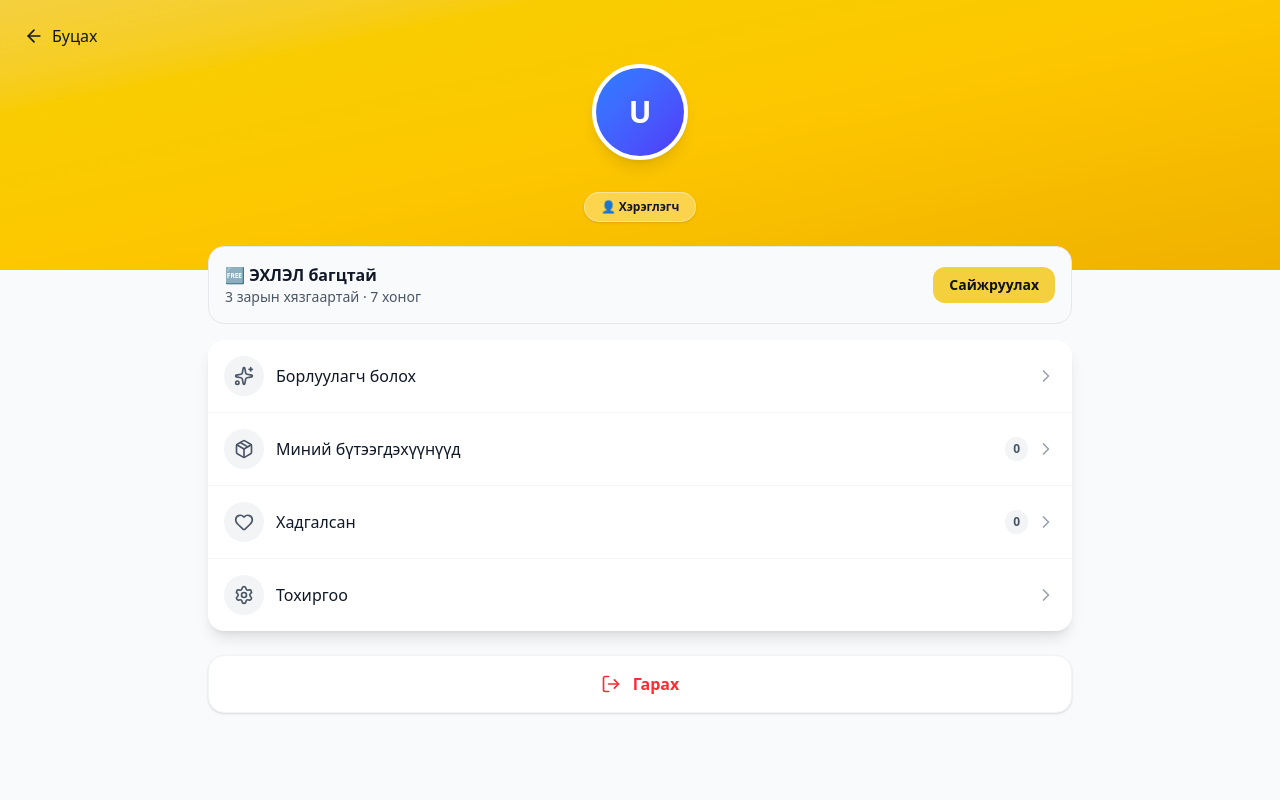
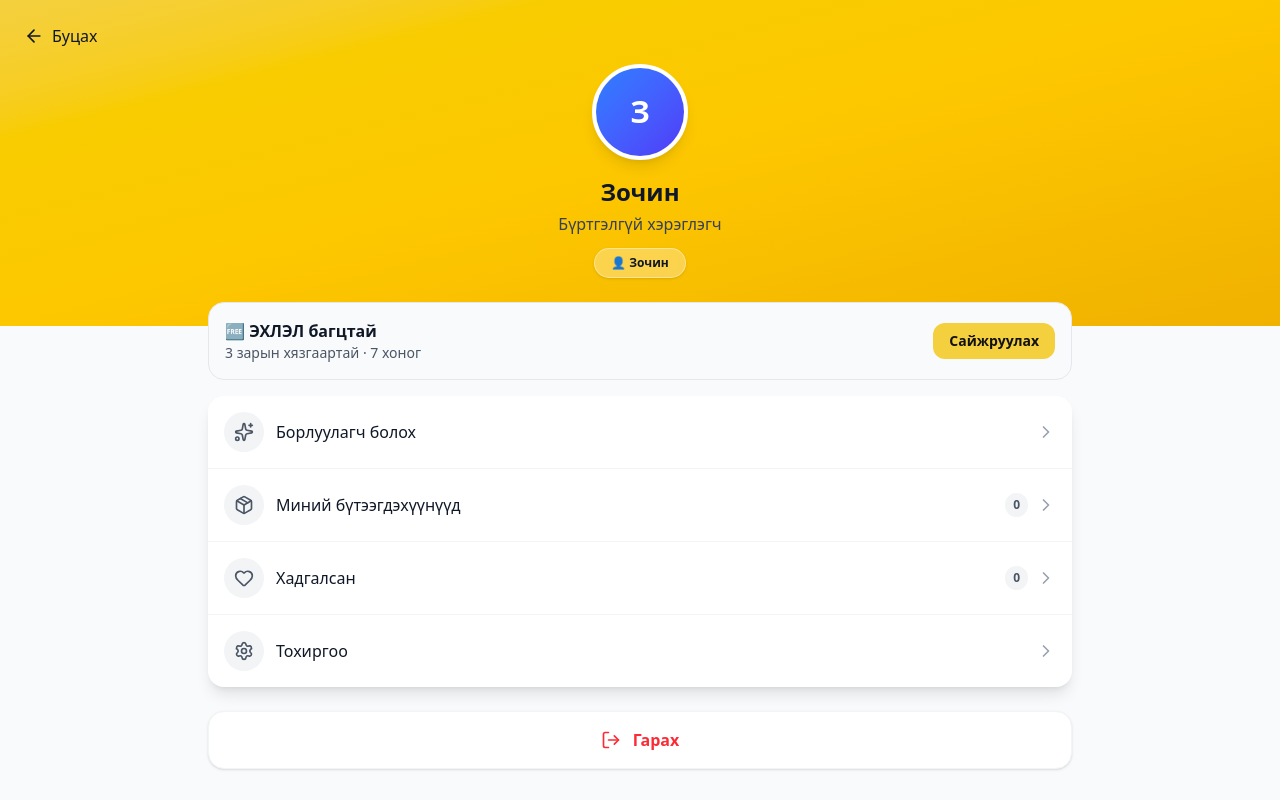
Before and after one commit to eerdenee/nutgiin-delguur, a Next.js app: page /dashboard in a window 1280 px wide. Shown: the top 800 px of the page. Built offline with nearby package versions, Linux system fonts and the light colour scheme; no server answers.

Commit message:
Update Dashboard UI: Improve guest vs logged-in user display

```diff
--- a/src/app/dashboard/page.tsx
+++ b/src/app/dashboard/page.tsx
@@ -222,24 +222,30 @@ export default function ProfilePage() {
                                     />
                                 ) : (
                                     <div className="w-full h-full flex items-center justify-center bg-gradient-to-br from-blue-500 to-indigo-600 text-white text-3xl font-bold">
-                                        {user.name[0]?.toUpperCase() || 'U'}
+                                        {user.name ? user.name[0]?.toUpperCase() : 'З'}
                                     </div>
                                 )}
                             </div>
                         </div>
 
                         {/* User Info */}
-                        <h1 className="text-2xl font-bold text-gray-900 mb-1">{user.name}</h1>
-                        <p className="text-gray-700 font-medium mb-3">{user.phone}</p>
+                        <h1 className="text-2xl font-bold text-gray-900 mb-1">
+                            {user.name || "Зочин"}
+                        </h1>
+                        <p className="text-gray-700 font-medium mb-3">
+                            {user.phone || "Бүртгэлгүй хэрэглэгч"}
+                        </p>
 
-                        {/* Simple Status Badge */}
+                        {/* Status Badge */}
                         {userRole === 'producer' ? (
                             <div className="flex items-center gap-2 px-4 py-1.5 rounded-full bg-green-500 text-white shadow-sm">
                                 <span className="text-xs font-bold">✅ Баталгаажсан үйлдвэрлэгч</span>
                             </div>
                         ) : (
                             <div className="flex items-center gap-2 px-4 py-1.5 rounded-full bg-white/30 backdrop-blur-sm text-gray-900 border border-white/40 shadow-sm">
-                                <span className="text-xs font-bold">👤 Хэрэглэгч</span>
+                                <span className="text-xs font-bold">
+                                    {user.phone ? "🛍️ Худалдан авагч" : "👤 Зочин"}
+                                </span>
                             </div>
                         )}
                     </div>
```
